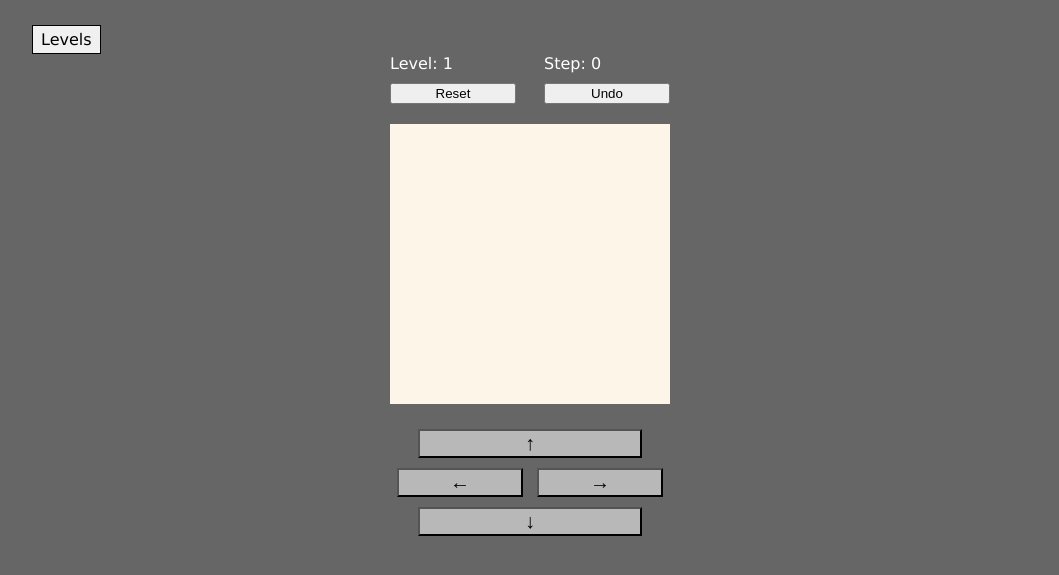
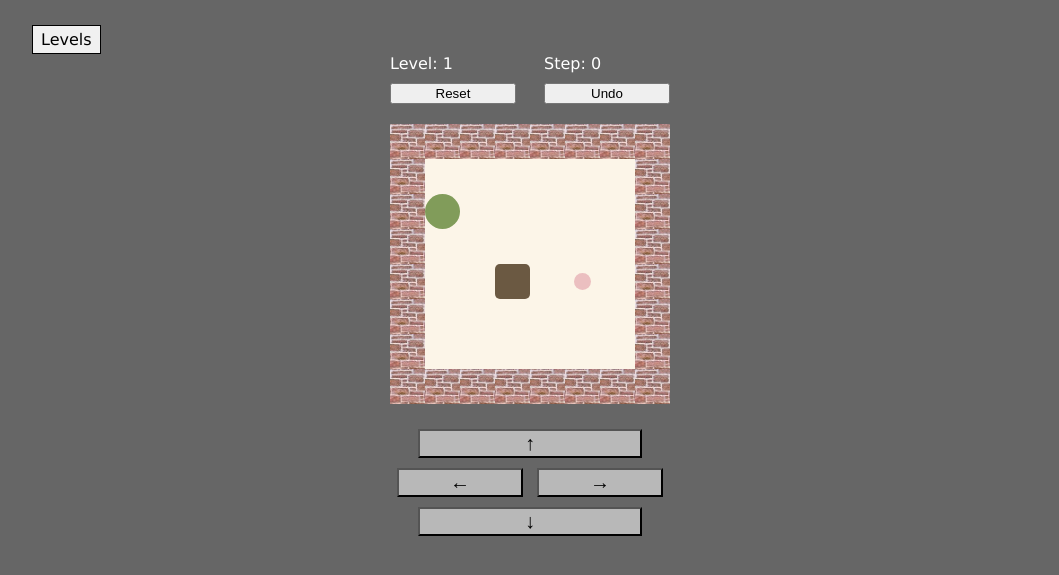
Before and after one commit to eremina-official/sokoban-javascript, a website with bundled scripts: page index.html in a window 1280 px wide. Shown: the part 55-630 px from the top of the page, without its empty margins (110-1169 px from the left). Built offline with nearby package versions, Linux system fonts and the light colour scheme.

Commit message:
edit board styles

```diff
--- a/src-oop/css/board.css
+++ b/src-oop/css/board.css
@@ -1,13 +1,16 @@
 .board {
-  display: flex;
-  flex-wrap: wrap;
   width: 280px;
   margin: 0 auto 20px;
   background-color: #fcf5e8;
 }
 
+.board__row {
+  display: flex;
+  flex-wrap: wrap;
+}
+
 .square {
-  width: calc(100% / 8);
+  width: 35px;
   height: 35px;
 /*   margin:-1px 0 0 -1px;
   border: 1px solid gray; */
```
